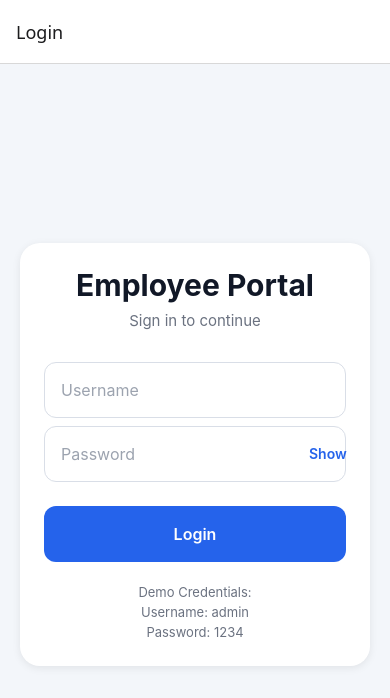
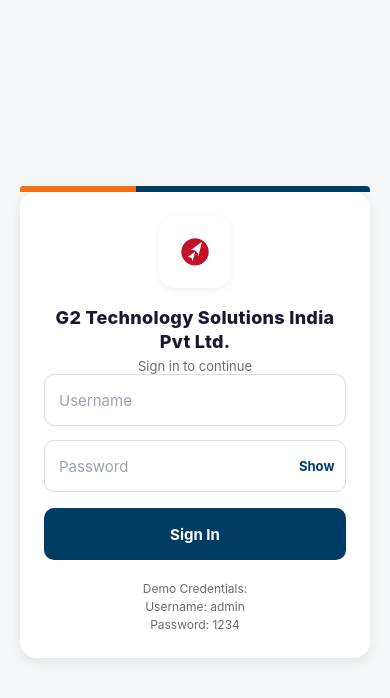
Before and after one commit to GaneshSarathi19/MyG2App, a React Native app: screen /Login in a window 390 px wide. Shown: the top 698 px of the page. Built offline with nearby package versions, Linux system fonts and the light colour scheme.

Commit message:
updated-login-uiux

```diff
--- /dev/null
+++ b/src/components/LogoContainer.tsx
@@ -0,0 +1,169 @@
+import React from 'react';
+import {
+  View,
+  Text,
+  Image,
+  StyleSheet,
+  ViewStyle,
+} from 'react-native';
+
+/* ──────────────────────────────────────────────────────────────────
+   LogoContainer
+   ──────────────────────────────────────────────────────────────────
+   Renders the company logo placeholder.  Swap the `source` prop
+   for your actual PNG once the asset is in src/resources/images/.
+
+   Variants
+   --------
+   • "full"    – large centred block for the login card
+   • "compact" – smaller inline version for the dashboard header
+   • "header"  – minimal logo in the drawer / top bar
+
+   Usage
+   -----
+   <LogoContainer
+     variant="full"
+     source={require('../../resources/images/g2-logo.png')}
+   />
+   ────────────────────────────────────────────────────────────────── */
+
+export type LogoVariant = 'full' | 'compact' | 'header';
+
+interface Props {
+  /** branding variant */
+  variant?: LogoVariant;
+  /** actual logo image; omit to show a styled placeholder */
+  source?: any;
+  /** overrides */
+  style?: ViewStyle;
+}
+
+/* ── Corporate colour constants ── */
+const COLORS = {
+  navy: '#003C64',
+  orange: '#F86F18',
+  gray: '#706B6B',
+  white: '#FFFFFF',
+  dark: '#1A1A2E',
+  subtle: '#F5F6F8',
+};
+
+const LogoContainer: React.FC<Props> = ({ variant = 'full', source, style }) => {
+  const isPlaceholder = !source;
+
+  return (
+    <View style={[styles.wrapper, style]}>
+      {/* Image area */}
+      <View style={[styles.logoBox, logoSizeStyles[variant]]}>
+        {source ? (
+          <Image
+            source={source}
+            style={[styles.image, imageSizeStyles[variant]]}
+            resizeMode="contain"
+          />
+        ) : (
+          <View style={[styles.placeholder, placeholderStyles[variant]]}>
+            <Text style={styles.placeholderText}>G2</Text>
+          </View>
+        )}
+      </View>
+
+      {/* Text lockup – only for full variant */}
+      {variant === 'full' && (
+        <>
+          <Text style={styles.companyName}>
+            G2 Technology Solutions India Pvt Ltd.
+          </Text>
+          <Text style={styles.tagline}>Sign in to continue</Text>
+        </>
+      )}
+    </View>
+  );
+};
+
+/* ── Logo / image sizing per variant ── */
+const logoSizeStyles: Record<LogoVariant, ViewStyle> = {
+  full: {
+    width: 72,
+    height: 72,
+    borderRadius: 16,
+    marginBottom: 14,
+  },
+  compact: {
+    width: 36,
+    height: 36,
+    borderRadius: 8,
+  },
+  header: {
+    width: 28,
+    height: 28,
+    borderRadius: 6,
+  },
+};
+
+const imageSizeStyles: Record<LogoVariant, ViewStyle> = {
+  full: { width: 56, height: 56 },
+  compact: { width: 28, height: 28 },
+  header: { width: 22, height: 22 },
+};
+
+const placeholderStyles: Record<LogoVariant, ViewStyle> = {
+  full: {},
+  compact: {},
+  header: {},
+};
+
+const styles = StyleSheet.create({
+  wrapper: {
+    alignItems: 'center',
+  },
+
+  /* ── Logo box (background plate) ──────────────────────────────── */
+  logoBox: {
+    backgroundColor: COLORS.white,
+    justifyContent: 'center',
+    alignItems: 'center',
+
+    /* subtle depth */
+    shadowColor: '#000',
+    shadowOffset: { width: 0, height: 2 },
+    shadowOpacity: 0.06,
+    shadowRadius: 6,
+    elevation: 3,
+  },
+
+  image: {
+    /* Image source handles the content */
+  },
+
+  /* ── Placeholder (shown until a real logo PNG is provided) ── */
+  placeholder: {
+    justifyContent: 'center',
+    alignItems: 'center',
+  },
+  placeholderText: {
+    fontSize: 22,
+    fontWeight: '800',
+    color: COLORS.navy,
+    letterSpacing: 1,
+  },
+
+  /* ── Typography lockup (full variant) ──────────────────────────── */
+  companyName: {
+    fontSize: 18,
+    fontWeight: '800',
+    color: COLORS.dark,
+    textAlign: 'center',
+    marginTop: 4,
+    marginBottom: 4,
+    letterSpacing: 0.3,
+    lineHeight: 24,
+  },
+  tagline: {
+    fontSize: 13,
+    color: COLORS.gray,
+    textAlign: 'center',
+  },
+});
+
+export default LogoContainer;
--- a/src/navigation/AppStack.tsx
+++ b/src/navigation/AppStack.tsx
@@ -1,34 +1,18 @@
 import React from 'react';
 import {createNativeStackNavigator} from '@react-navigation/native-stack';
-import { TouchableOpacity, Text, StyleSheet } from 'react-native';
 import DashboardScreen from '../screens/app/DashboardScreen';
-import { useDrawer } from '../context/DrawerContext';
 
 const Stack = createNativeStackNavigator();
 
-const ToggleDrawerButton: React.FC = () => {
-  const { toggle } = useDrawer();
-  return (
-    <TouchableOpacity onPress={toggle} style={styles.btn} accessibilityRole="button">
-      <Text style={styles.icon}>☰</Text>
-    </TouchableOpacity>
-  );
-};
-
 const AppStack = () => {
   return (
-    <Stack.Navigator>
+    <Stack.Navigator screenOptions={{ headerShown: false }}>
       <Stack.Screen
         name="Dashboard"
         component={DashboardScreen}
-        options={{ headerLeft: () => <ToggleDrawerButton /> }}
       />
-
-
     </Stack.Navigator>
   );
 };
 
-const styles = StyleSheet.create({ btn: { padding: 8 }, icon: { fontSize: 20 } });
-
 export default AppStack;
--- a/src/navigation/AuthStack.tsx
+++ b/src/navigation/AuthStack.tsx
@@ -2,15 +2,18 @@
 import {createNativeStackNavigator} from '@react-navigation/native-stack';
 
 import LoginScreen from '../screens/auth/LoginScreen';
+
 const Stack = createNativeStackNavigator();
 
-const AppStack = () => {
+const AuthStack = () => {
   return (
-    <Stack.Navigator>
-      <Stack.Screen name="Login"
-  component={LoginScreen}      />
+    <Stack.Navigator screenOptions={{ headerShown: false }}>
+      <Stack.Screen
+        name="Login"
+        component={LoginScreen}
+      />
     </Stack.Navigator>
   );
 };
 
-export default AppStack;
+export default AuthStack;
--- a/src/screens/app/DashboardScreen.tsx
+++ b/src/screens/app/DashboardScreen.tsx
@@ -8,6 +8,8 @@
   Dimensions,
 } from 'react-native';
 import { useAuth } from '../../context/AuthContext';
+import { useDrawer } from '../../context/DrawerContext';
+import LogoContainer from '../../components/LogoContainer';
 
 const { width } = Dimensions.get('window');
 
@@ -68,6 +70,7 @@
 /* ─── Screen ──────────────────────────────────────────────────────── */
 const DashboardScreen = () => {
   const { logout } = useAuth();
+  const { toggle } = useDrawer();
   const today = new Date().toLocaleDateString('en-GB', {
     weekday: 'long',
     day: 'numeric',
@@ -78,13 +81,16 @@
     <ScrollView style={styles.root} showsVerticalScrollIndicator={false}>
       {/* Header */}
       <View style={styles.header}>
-        <View>
-          <Text style={styles.greeting}>Welcome back</Text>
-          <Text style={styles.name}>John Smith</Text>
+        <View style={styles.headerTopRow}>
+          <TouchableOpacity onPress={toggle} style={styles.hamburger} accessibilityRole="button" accessibilityLabel="Open menu">
+            <Text style={styles.hamburgerIcon}>☰</Text>
+          </TouchableOpacity>
+          <View style={styles.dateChip}>
+            <Text style={styles.dateTxt}>{today}</Text>
+          </View>
         </View>
-        <View style={styles.dateChip}>
-          <Text style={styles.dateTxt}>{today}</Text>
-        </View>
+        <Text style={styles.greeting}>Welcome back</Text>
+        <Text style={styles.name}>John Smith</Text>
       </View>
 
       {/* Quick Stats */}
@@ -149,9 +155,19 @@
     paddingTop: 16,
     paddingBottom: 20,
     paddingHorizontal: 20,
+  },
+  headerTopRow: {
     flexDirection: 'row',
     justifyContent: 'space-between',
-    alignItems: 'flex-start',
+    alignItems: 'center',
+    marginBottom: 12,
+  },
+  hamburger: {
+    padding: 4,
+  },
+  hamburgerIcon: {
+    fontSize: 22,
+    color: COLORS.white,
   },
   greeting: { fontSize: 14, color: 'rgba(255,255,255,0.72)' },
   name: { fontSize: 22, fontWeight: '700', color: COLORS.white },
--- a/src/screens/auth/LoginScreen.tsx
+++ b/src/screens/auth/LoginScreen.tsx
@@ -5,8 +5,6 @@
   TextInput,
   TouchableOpacity,
   StyleSheet,
-  Alert,
-  ActivityIndicator,
   KeyboardAvoidingView,
   Platform,
   ScrollView,
@@ -15,8 +13,22 @@
 } from 'react-native';
 
 import { useAuth } from '../../context/AuthContext';
+import ErrorView from '../../components/ErrorView';
+import LogoContainer from '../../components/LogoContainer';
 
 const EMAIL_REGEX = /^[\w-.]+@[\w-]+\.[A-Za-z]{2,}$/;
+
+/* ─── Dashboard Palette ──────────────────────────────────────────── */
+const COLORS = {
+  red: '#C5122C',
+  navy: '#003C64',
+  orange: '#F86F18',
+  gray: '#706B6B',
+  subtle: '#F5F6F8',
+  white: '#FFFFFF',
+  dark: '#1A1A2E',
+  inputBorder: '#D9DEE7',
+};
 
 const LoginScreen = () => {
   const { login } = useAuth();
@@ -37,6 +49,7 @@
   }>({});
 
   const [loading, setLoading] = useState(false);
+  const [loginError, setLoginError] = useState<string | null>(null);
 
   const validate = () => {
     const newErrors: {
@@ -50,13 +63,11 @@
       username.includes('@') &&
       !EMAIL_REGEX.test(username)
     ) {
-      newErrors.username =
-        'Enter a valid email address';
+      newErrors.username = 'Enter a valid email address';
     }
 
     if (!password.trim()) {
-      newErrors.password =
-        'Password is required';
+      newErrors.password = 'Password is required';
     }
 
     return newErrors;
@@ -64,6 +75,7 @@
 
   const handleLogin = () => {
     setLoading(true);
+    setLoginError(null);
 
     const validation = validate();
 
@@ -87,24 +99,21 @@
       password === '1234'
     ) {
       setLoading(false);
-
       setErrors({});
-
       setTouched({
         username: false,
         password: false,
       });
-
       login();
       return;
     }
 
     setLoading(false);
+    setLoginError('Invalid Username or Password');
+  };
 
-    Alert.alert(
-      'Login Failed',
-      'Invalid Username or Password'
-    );
+  const clearLoginError = () => {
+    setLoginError(null);
   };
 
   return (
@@ -126,17 +135,29 @@
           }
           keyboardShouldPersistTaps="handled"
         >
+          {/* Top decorative banner */}
+          <View style={styles.banner}>
+            <View style={styles.bannerAccent} />
+          </View>
+
           <View style={styles.card}>
-            <Text style={styles.title}>
-              Employee Portal
-            </Text>
+            <LogoContainer
+              variant="full"
+              // TODO: swap placeholder with real logo PNG
+              source={require('../../resources/g2logo-small.png')}
+            />
 
-            <Text style={styles.subtitle}>
-              Sign in to continue
-            </Text>
+            {loginError && (
+              <View style={styles.errorWrap}>
+                <ErrorView message={loginError} onRetry={clearLoginError} />
+              </View>
+            )}
 
             <TextInput
-              style={styles.input}
+              style={[
+                styles.input,
+                touched.username && errors.username && styles.inputError,
+              ]}
               placeholder="Username"
               placeholderTextColor="#9CA3AF"
               value={username}
@@ -145,7 +166,7 @@
               autoCorrect={false}
               returnKeyType="done"
               onFocus={() => {
-                setTouched(prev => ({
+                setTouched((prev) => ({
                   ...prev,
                   username: true,
                 }));
@@ -159,7 +180,12 @@
               </Text>
             ) : null}
 
-            <View style={styles.passwordContainer}>
+            <View
+              style={[
+                styles.passwordContainer,
+                touched.password && errors.password && styles.inputError,
+              ]}
+            >
               <TextInput
                 style={styles.passwordInput}
                 placeholder="Password"
@@ -173,7 +199,7 @@
                   handleLogin
                 }
                 onFocus={() => {
-                  setTouched(prev => ({
+                  setTouched((prev) => ({
                     ...prev,
                     password: true,
                   }));
@@ -216,16 +242,16 @@
               disabled={loading}
             >
               {loading ? (
-                <ActivityIndicator
-                  color="#FFFFFF"
-                />
+                <Text style={styles.loginButtonText}>
+                  Signing in…
+                </Text>
               ) : (
                 <Text
                   style={
                     styles.loginButtonText
                   }
                 >
-                  Login
+                  Sign In
                 </Text>
               )}
             </TouchableOpacity>
@@ -247,7 +273,7 @@
 const styles = StyleSheet.create({
   flex: {
     flex: 1,
-    backgroundColor: '#F3F6FA',
+    backgroundColor: COLORS.subtle,
   },
 
   scrollContainer: {
@@ -256,103 +282,151 @@
     paddingVertical: 24,
   },
 
+  /* ── Top banner ────────────────────────────────────────────────── */
+  banner: {
+    height: 6,
+    backgroundColor: COLORS.navy,
+    marginHorizontal: 20,
+    borderTopLeftRadius: 4,
+    borderTopRightRadius: 4,
+    overflow: 'hidden',
+    flexDirection: 'row',
+  },
+  bannerAccent: {
+    width: '33%',
+    height: '100%',
+    backgroundColor: COLORS.orange,
+  },
+
+  /* ── Card ───────────────────────────────────────────────────────── */
   card: {
     marginHorizontal: 20,
     padding: 24,
-    borderRadius: 20,
-    backgroundColor: '#FFFFFF',
+    borderRadius: 16,
+    backgroundColor: COLORS.white,
 
     shadowColor: '#000',
     shadowOffset: {
       width: 0,
-      height: 2,
+      height: 4,
     },
     shadowOpacity: 0.08,
-    shadowRadius: 8,
+    shadowRadius: 12,
 
-    elevation: 4,
+    elevation: 5,
+  },
+
+  brandWrap: {
+    alignItems: 'center',
+    marginBottom: 24,
+  },
+  brandIcon: {
+    width: 56,
+    height: 56,
+    borderRadius: 14,
+    backgroundColor: COLORS.navy,
+    justifyContent: 'center',
+    alignItems: 'center',
+    marginBottom: 12,
+  },
+  brandIconText: {
+    color: COLORS.white,
+    fontSize: 18,
+    fontWeight: '800',
   },
 
   title: {
-    fontSize: 30,
-    fontWeight: '700',
+    fontSize: 26,
+    fontWeight: '800',
     textAlign: 'center',
-    color: '#111827',
-    marginBottom: 8,
+    color: COLORS.dark,
+    marginBottom: 4,
   },
 
   subtitle: {
-    fontSize: 15,
+    fontSize: 14,
     textAlign: 'center',
-    color: '#6B7280',
-    marginBottom: 32,
+    color: COLORS.gray,
+    marginBottom: 0,
   },
 
+  /* ── Inputs ──────────────────────────────────────────────────────── */
   input: {
-    height: 56,
+    height: 52,
     borderWidth: 1,
-    borderColor: '#D9DEE7',
-    borderRadius: 12,
-    paddingHorizontal: 16,
-    backgroundColor: '#FFFFFF',
-    fontSize: 16,
-    marginBottom: 8,
+    borderColor: COLORS.inputBorder,
+    borderRadius: 10,
+    paddingHorizontal: 14,
+    backgroundColor: COLORS.white,
+    fontSize: 15,
+    color: COLORS.dark,
+    marginBottom: 6,
+  },
+  inputError: {
+    borderColor: COLORS.red,
   },
 
   passwordContainer: {
     flexDirection: 'row',
     alignItems: 'center',
-    height: 56,
+    height: 52,
     borderWidth: 1,
-    borderColor: '#D9DEE7',
-    borderRadius: 12,
-    backgroundColor: '#FFFFFF',
-    paddingHorizontal: 16,
+    borderColor: COLORS.inputBorder,
+    borderRadius: 10,
+    backgroundColor: COLORS.white,
+    paddingHorizontal: 14,
+    marginTop: 8,
   },
 
   passwordInput: {
     flex: 1,
-    fontSize: 16,
-    color: '#111827',
+    fontSize: 15,
+    color: COLORS.dark,
   },
 
   toggleText: {
-    color: '#2563EB',
-    fontWeight: '600',
+    color: COLORS.navy,
+    fontWeight: '700',
+    fontSize: 13,
   },
 
   errorText: {
-    color: '#DC2626',
-    marginTop: 4,
-    marginBottom: 12,
-    fontSize: 13,
+    color: COLORS.red,
+    marginTop: 2,
+    marginBottom: 8,
+    fontSize: 12,
+    fontWeight: '500',
   },
 
+  errorWrap: {
+    marginBottom: 16,
+  },
+
+  /* ── Button ───────────────────────────────────────────────────────── */
   loginButton: {
-    height: 56,
-    borderRadius: 12,
-    backgroundColor: '#2563EB',
+    height: 52,
+    borderRadius: 10,
+    backgroundColor: COLORS.navy,
     justifyContent: 'center',
     alignItems: 'center',
-    marginTop: 24,
+    marginTop: 16,
   },
-
   loginButtonDisabled: {
     opacity: 0.7,
   },
-
   loginButtonText: {
-    color: '#FFFFFF',
-    fontSize: 16,
-    fontWeight: '600',
+    color: COLORS.white,
+    fontSize: 15,
+    fontWeight: '700',
   },
 
+  /* ── Demo ────────────────────────────────────────────────────────── */
   demoText: {
     marginTop: 20,
     textAlign: 'center',
-    color: '#6B7280',
-    fontSize: 13,
-    lineHeight: 20,
+    color: COLORS.gray,
+    fontSize: 12,
+    lineHeight: 18,
   },
 });
 
```
Also changed, not shown: src/resources/g2logo-detailed.png (added), src/resources/g2logo-small.png (added).
